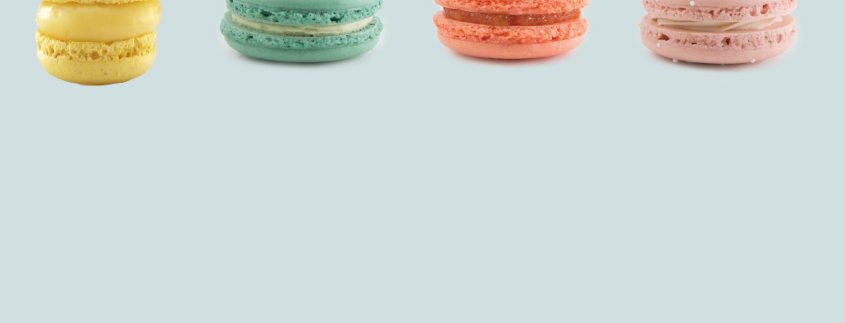
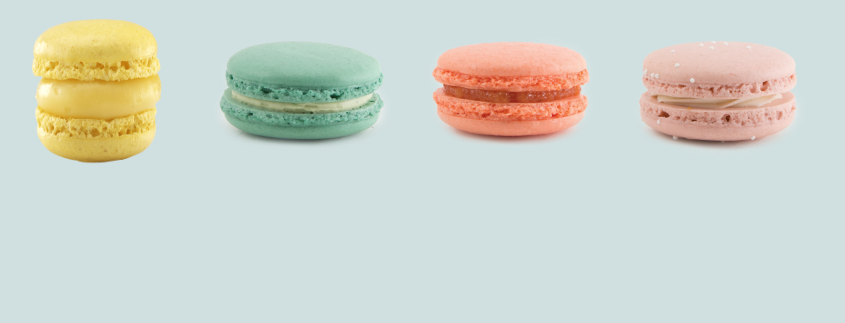
Before and after one commit to sonmic/unit-4-game, a plain HTML site: page index.html in a window 1280 px wide. Shown: the part 477-800 px from the top of the page, without its empty margins (234-1079 px from the left). Drawn offline with nearby package versions, Linux system fonts and the light colour scheme; a web font is replaced by a local one.

Commit message:
added padding-top on web browser

```diff
--- a/assets/css/style.css
+++ b/assets/css/style.css
@@ -27,7 +27,7 @@ body {
   font-size: 30px;
   background-color: #d0e0e0;
   display: flex;
-    text-align: center
+  text-align: center;
 }
 
 p {
@@ -57,7 +57,9 @@ p {
   float: right;
 }
 
-.mute {}
+.container {
+  padding-top: 6%;
+}
 
 @media only screen and (max-width: 600px) {
   h1 {
@@ -82,7 +84,7 @@ p {
     padding: 2%;
   }
   .flex-container {
-        text-align: center
+    text-align: center;
   }
   #goal {
     padding: 0px auto;
```
Lines whose indentation alone changed are shown as unchanged.
